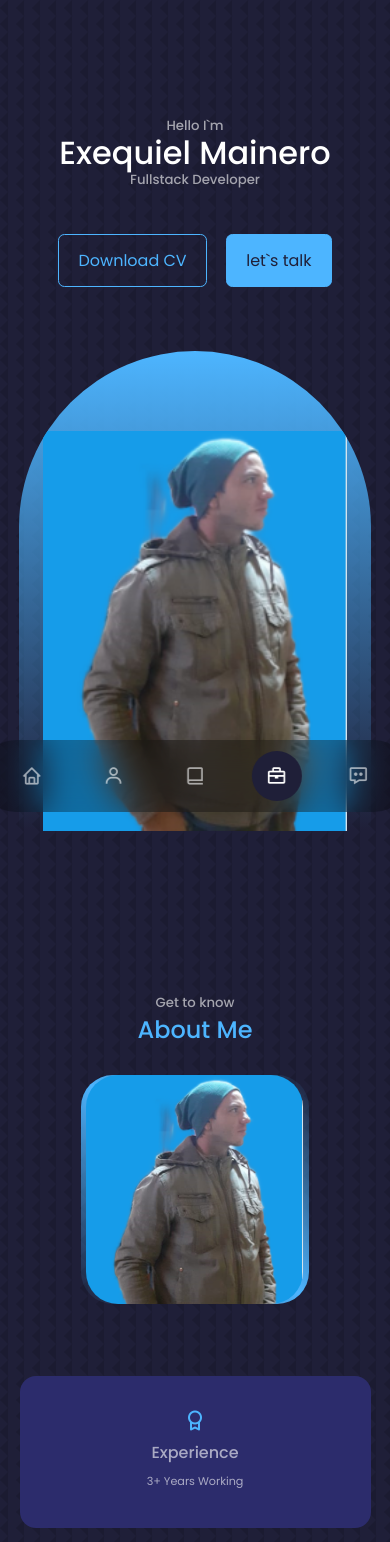
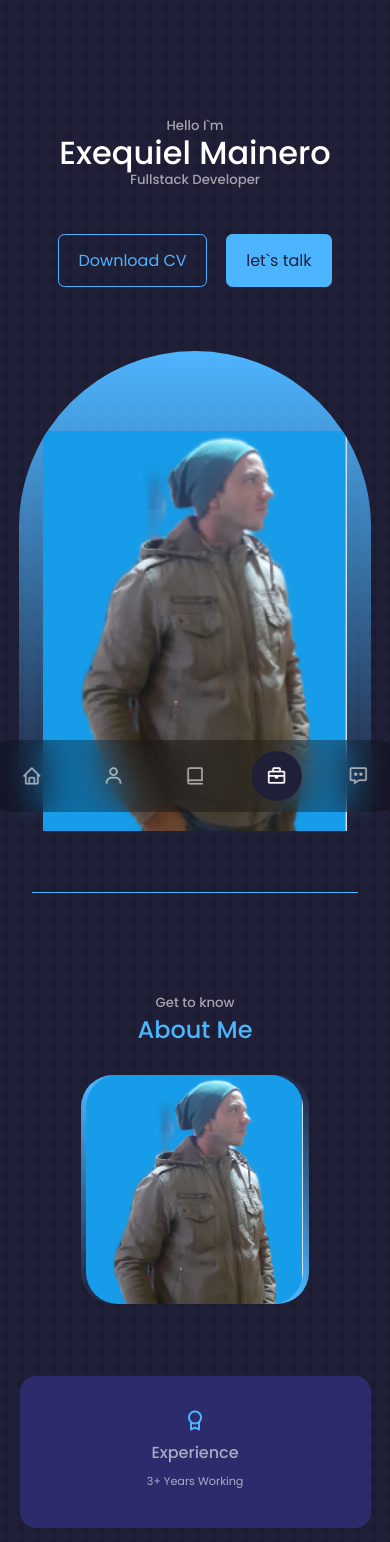
Before and after one commit to ExequielM88/react-portfolio, a React (Vite) app: page / in a window 390 px wide. Shown: the top 1542 px of the page. Built offline with nearby package versions, Linux system fonts and the light colour scheme.

Commit message:
actualizacion

```diff
--- a/src/components/separador/separador.css
+++ b/src/components/separador/separador.css
@@ -3,3 +3,12 @@
     background-color: var(--color-primary);
     margin: 3rem 20rem;
 }
+
+@media screen and (max-width: 600px) {
+
+    .separador {
+        height: 1px;
+        background-color: var(--color-primary);
+        margin: 3rem 2rem;
+    }
+  }
```
